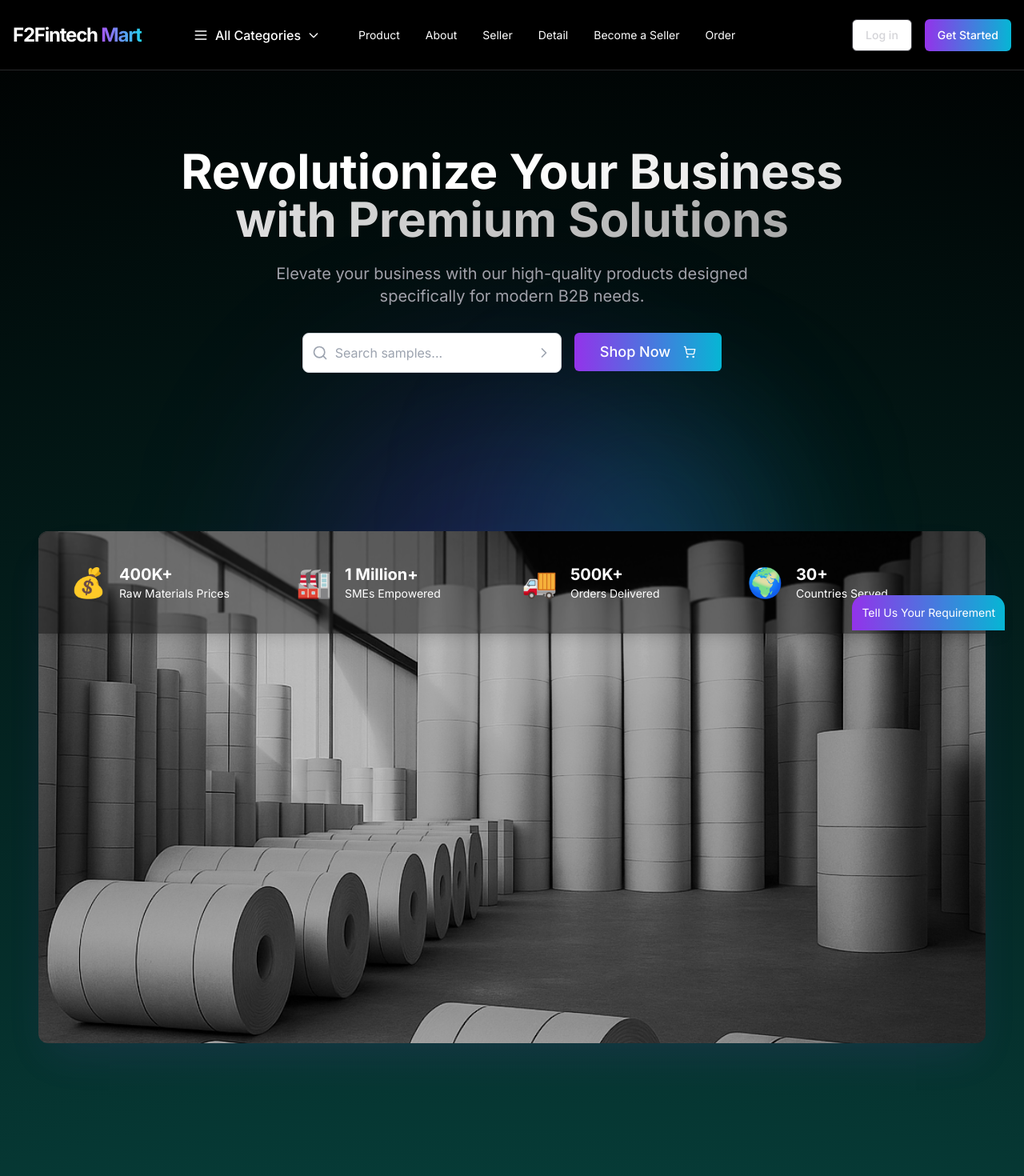
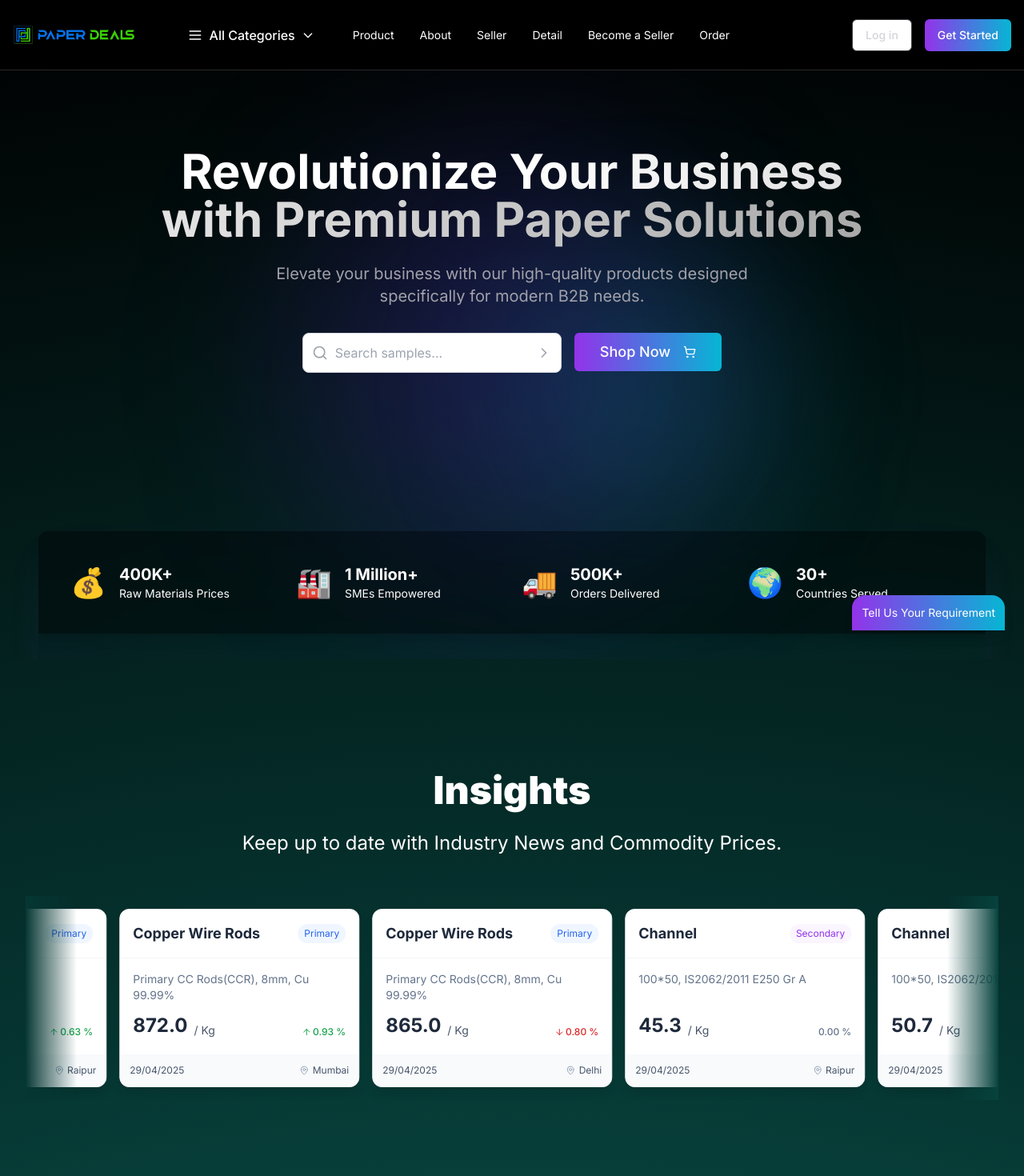
Before and after one commit to codevamp-tech/paper-deals-website, a Next.js app: page / in a window 1280 px wide. Shown: the top 1470 px of the page at 80% size. Built offline with nearby package versions, Linux system fonts and the light colour scheme.

Commit message:
some changes

```diff
--- a/app/about/CulturePaperdeals.tsx
+++ b/app/about/CulturePaperdeals.tsx
@@ -58,7 +58,7 @@ export default function InfiniteCarousel() {
             color: "#8440e8",
           }}
         >
-          F2Fintech mart
+          PaperDeals
         </span>
       </h1>
       <div className="overflow-hidden mx-auto max-w-7xl px-4">
--- a/app/become-a-seller/SellOnlinePage.tsx
+++ b/app/become-a-seller/SellOnlinePage.tsx
@@ -35,7 +35,7 @@ export default function SellOnlinePage() {
             <h1 className="text-4xl md:text-5xl lg:text-6xl font-bold text-white leading-tight">
               Sell Online with{" "}
               <span className="text-blue-600 bg-gradient-to-r from-purple-600 to-cyan-500 bg-clip-text text-transparent">
-                F2Fintech mart
+                PaperDeals
               </span>
             </h1>
             <p className="text-lg text-gray-200 max-w-lg leading-relaxed">
--- a/app/become-a-seller/Why-Sell-Paperdeals.tsx
+++ b/app/become-a-seller/Why-Sell-Paperdeals.tsx
@@ -14,7 +14,7 @@ export default function WhySellpaperdeals() {
         <h2 className="text-3xl md:text-4xl font-bold text-white mb-4">
           Why Sell With{" "}
           <span className="text-blue-600 bg-gradient-to-r from-purple-600 to-cyan-500 bg-clip-text text-transparent">
-            F2Fintech mart?
+            PaperDeals?
           </span>
         </h2>
         <p className="text-gray-200 max-w-2xl mx-auto">
--- a/app/layout.tsx
+++ b/app/layout.tsx
@@ -15,7 +15,7 @@ const poppins = Poppins({
 const inter = Inter({ subsets: ["latin"] });
 
 export const metadata = {
-  title: "F2Fintech mart - Premium B2B Solutions",
+  title: "PaperDeals - Premium B2B Paper Solutions",
   description: "High-quality products for modern businesses",
   generator: "v0.dev",
 };
--- a/components/ImageOrBio/ImageAndBio.tsx
+++ b/components/ImageOrBio/ImageAndBio.tsx
@@ -26,30 +26,17 @@ const BioImageSec: React.FC = () => {
   ];
 
   return (
-    <div className="relative w-full max-w-[95vw] mx-auto px-4">
+    <div className="relative w-full max-w-[95vw] mx-auto px-4 h-[8vh] ">
       {/* Second Div - Background Image */}
       <div className="relative rounded-xl overflow-hidden shadow-2xl shadow-purple-500/10">
         <div className="absolute inset-0 bg-gradient-to-r from-purple-500/10 to-cyan-500/10 mix-blend-overlay"></div>
         <div className="relative h-[60vh] sm:h-[70vh] md:h-[80vh]">
-          <Image
+          {/* <Image
             src="/mainimg.png"
             alt="Premium Paper Products"
             fill
             className="object-cover w-full h-full"
             priority
-          />
-          {/* <img
-            src="/imageflow.png"
-            alt="Overlay Image"
-            className="absolute z-10 hidden sm:block"
-            style={{
-              top: "20vh",
-              left: "15vw",
-              width: "40vw",
-              height: "auto",
-              objectFit: "cover",
-              marginLeft: "25vh",
-            }}
           /> */}
         </div>
       </div>
@@ -78,6 +65,16 @@ const BioImageSec: React.FC = () => {
             </div>
           ))}
         </div>
+        {/* <div className="flex justify-center items-center text-center mt-10">
+          <h1 className="text-3xl md:text-6xl font-bold mb-6 leading-tight justify-center w-[80vw] ">
+            <span className="text-transparent bg-clip-text bg-gradient-to-r from-[#fff] to-[#fff]">
+              Revolutionize
+            </span>{" "}
+            <span className="text-transparent bg-clip-text bg-gradient-to-r from-[#fff] to-[#aaa] ">
+              Your Business with Premium Solutions
+            </span>
+          </h1>
+        </div> */}
       </div>
     </div>
   );
--- a/components/footer/Footer.tsx
+++ b/components/footer/Footer.tsx
@@ -9,17 +9,15 @@ const Footer = () => {
       <div className="container mx-auto px-4">
         <div className="grid grid-cols-1 md:grid-cols-4 gap-8 mb-12">
           <div>
-            <Link
-              href="/"
-              className="text-2xl font-bold tracking-tighter mb-6 block"
-            >
-              <span className="text-white">
-                F2Fintech
-                {""}
-              </span>
-              <span className="text-transparent bg-clip-text bg-gradient-to-r from-purple-500 to-cyan-400">
-                Mart
-              </span>
+            <Link href="/">
+              <img
+                src="/logomain.png"
+                alt="LOGO"
+                style={{
+                  height: "auto",
+                  width: "12vw",
+                }}
+              />
             </Link>
             <p className="text-zinc-400 mb-6">
               Premium solutions for modern businesses. Quality, reliability, and
@@ -116,7 +114,7 @@ const Footer = () => {
 
         <div className="border-t border-zinc-800 pt-8 mt-8 flex flex-col md:flex-row justify-between items-center">
           <p className="text-zinc-500 text-sm">
-            © 2025 F2Fintech mart. All rights reserved.
+            © 2025 PaperDeals. All rights reserved.
           </p>
           <div className="flex gap-6 mt-4 md:mt-0 items-center">
             <p className="text-[3px] text-zinc-500">H4554N</p>
--- a/components/herohomepage/Heropage.tsx
+++ b/components/herohomepage/Heropage.tsx
@@ -23,7 +23,7 @@ const Hero = () => {
                 Revolutionize
               </span>{" "}
               <span className="text-transparent bg-clip-text bg-gradient-to-r from-[#fff] to-[#aaa]">
-                Your Business with Premium Solutions
+                Your Business with Premium Paper Solutions
               </span>
             </h1>
             <p className="text-xl text-zinc-400 mb-8 max-w-2xl mx-auto">
--- a/components/insight/Insight.tsx
+++ b/components/insight/Insight.tsx
@@ -36,6 +36,7 @@ export default function ProductInsights() {
   return (
     <div
       className="w-full  py-16 px-4 sm:px-6 lg:px-8 overflow-hidden
+       pt-32
     "
     >
       <div className="max-w-7xl mx-auto">
--- a/components/topbar/Topbar.tsx
+++ b/components/topbar/Topbar.tsx
@@ -18,13 +18,13 @@ const Topbar = () => {
       <div className="container mx-auto px-4 py-4">
         <nav className="flex items-center justify-between">
           <div className="flex items-center gap-12">
-            <Link href="/" className="text-2xl font-bold tracking-tighter">
-              <span className="text-white">F2Fintech </span>
+            {/* <Link href="/" className="text-2xl font-bold tracking-tighter">
+              <span className="text-white">Paper </span>
               <span className="text-transparent bg-clip-text bg-gradient-to-r from-purple-500 to-cyan-400">
-                Mart
+                Deals
               </span>
-            </Link>
-            {/* <Link href="/">
+            </Link> */}
+            <Link href="/">
               <img
                 src="/logomain.png"
                 alt="LOGO"
@@ -33,7 +33,7 @@ const Topbar = () => {
                   width: "12vw",
                 }}
               />
-            </Link> */}
+            </Link>
             <div className="hidden md:flex items-center gap-8">
               {/* <Link
                 href="#products"
```
